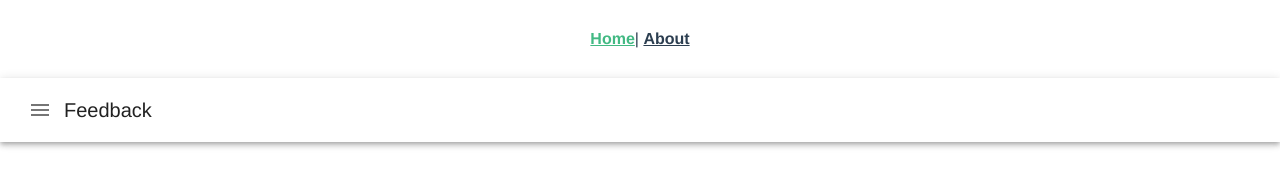
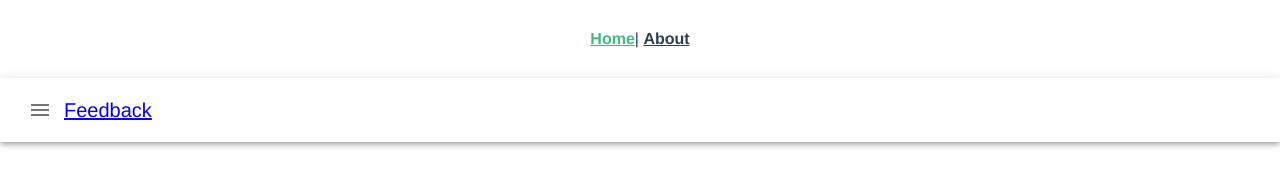
Before and after one commit to AdamCassidy/feedback-app, a Vue app: page / in a window 1280 px wide. Shown: the top 185 px of the page. Built offline with nearby package versions, Linux system fonts and the light colour scheme.

Commit message:
Made functional router-links to the title and the drawer items.

```diff
--- a/src/App.vue
+++ b/src/App.vue
@@ -7,7 +7,9 @@
     <router-view />
     <v-toolbar>
       <v-app-bar-nav-icon @click="openDrawer = !openDrawer"></v-app-bar-nav-icon>
-      <v-toolbar-title>Feedback</v-toolbar-title>
+      <v-toolbar-title>
+        <router-link to="/">Feedback</router-link>
+      </v-toolbar-title>
     </v-toolbar>
     <v-navigation-drawer v-model="openDrawer">
       <v-list flat>
@@ -17,7 +19,7 @@
               <v-list-item-icon>
                 <v-icon v-text="item.icon"></v-icon>
               </v-list-item-icon>
-              <router-link :to="{ name: '/{{ item.route }}', params: { title: item.route} }">
+              <router-link :to="item.route">
                 <v-list-item-title>{{ item.title}}</v-list-item-title>
               </router-link>
             </v-list-item-content>
```
